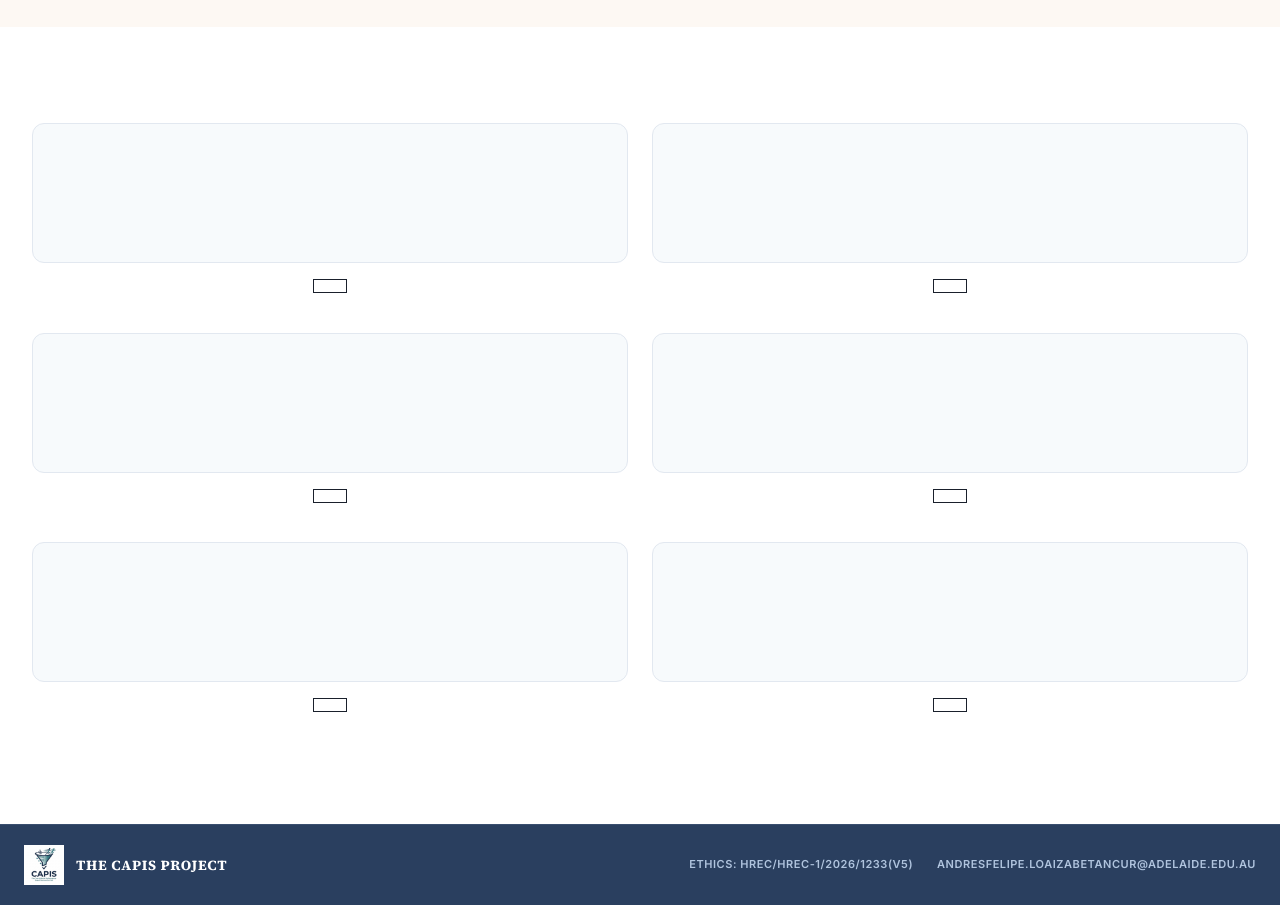
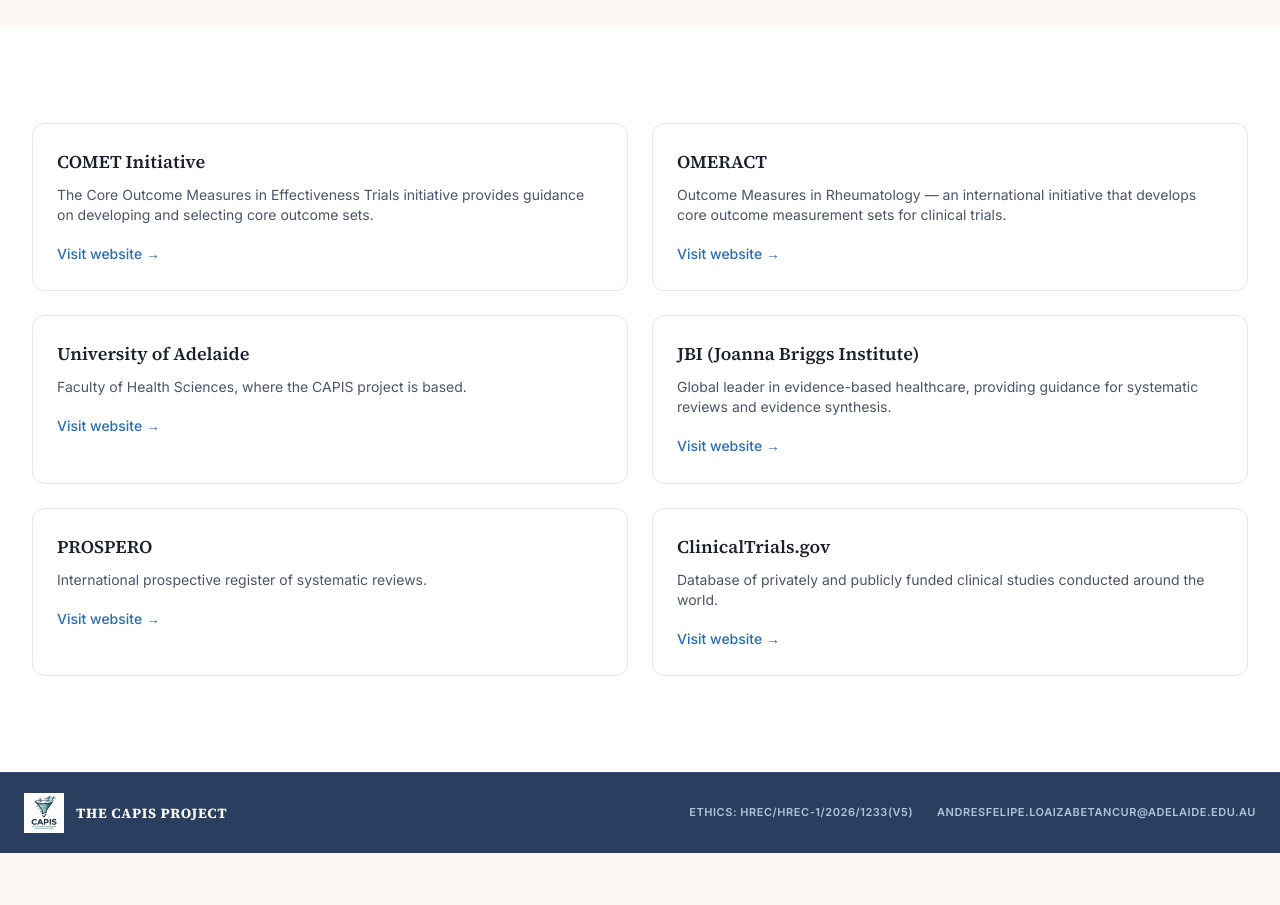
Before and after one commit to LoaizaBetancur/CAPIS-Project-Website, a Next.js app: page /useful-links in a window 1280 px wide. Shown: the part 720-1625 px from the top of the page. After the commit the page ends 1573 px from the top, so only its background shows below. Built offline with nearby package versions, Linux system fonts and the light colour scheme.

Commit message:
Update Card.tsx

```diff
--- a/components/Card.tsx
+++ b/components/Card.tsx
@@ -1,53 +1,22 @@
-interface ParticipantCardProps {
-  name: string;
-  description: string;
-  icon: React.ReactNode;
+import React from "react";
+
+interface CardProps {
+  children: React.ReactNode;
+  className?: string;
 }
 
-export default function ParticipantCard({ name, description, icon }: ParticipantCardProps) {
+export default function Card({ children, className = "" }: CardProps) {
   return (
-    <div style={{ textAlign: "center" }}>
     <div
+      className={className}
       style={{
-          backgroundColor: "#F7FAFC",
+        backgroundColor: "#FFFFFF",
         border: "1px solid #E2E8F0",
         borderRadius: "12px",
         padding: "24px",
-          marginBottom: "12px",
-          display: "flex",
-          alignItems: "center",
-          justifyContent: "center",
-          minHeight: "140px",
       }}
     >
-        <div style={{ fontSize: "64px", lineHeight: 1 }}>{icon}</div>
-      </div>
-      <div
-        style={{
-          display: "inline-block",
-          border: "1px solid #1A202C",
-          padding: "6px 16px",
-          fontSize: "13px",
-          fontWeight: 500,
-          color: "#1A202C",
-          fontFamily: "var(--font-body)",
-        }}
-      >
-        {name}
-      </div>
-      <p
-        style={{
-          fontSize: "13px",
-          color: "#2D3748",
-          marginTop: "8px",
-          lineHeight: 1.5,
-          maxWidth: "220px",
-          marginLeft: "auto",
-          marginRight: "auto",
-        }}
-      >
-        {description}
-      </p>
+      {children}
     </div>
   );
 }
```
Lines whose indentation alone changed are shown as unchanged.
